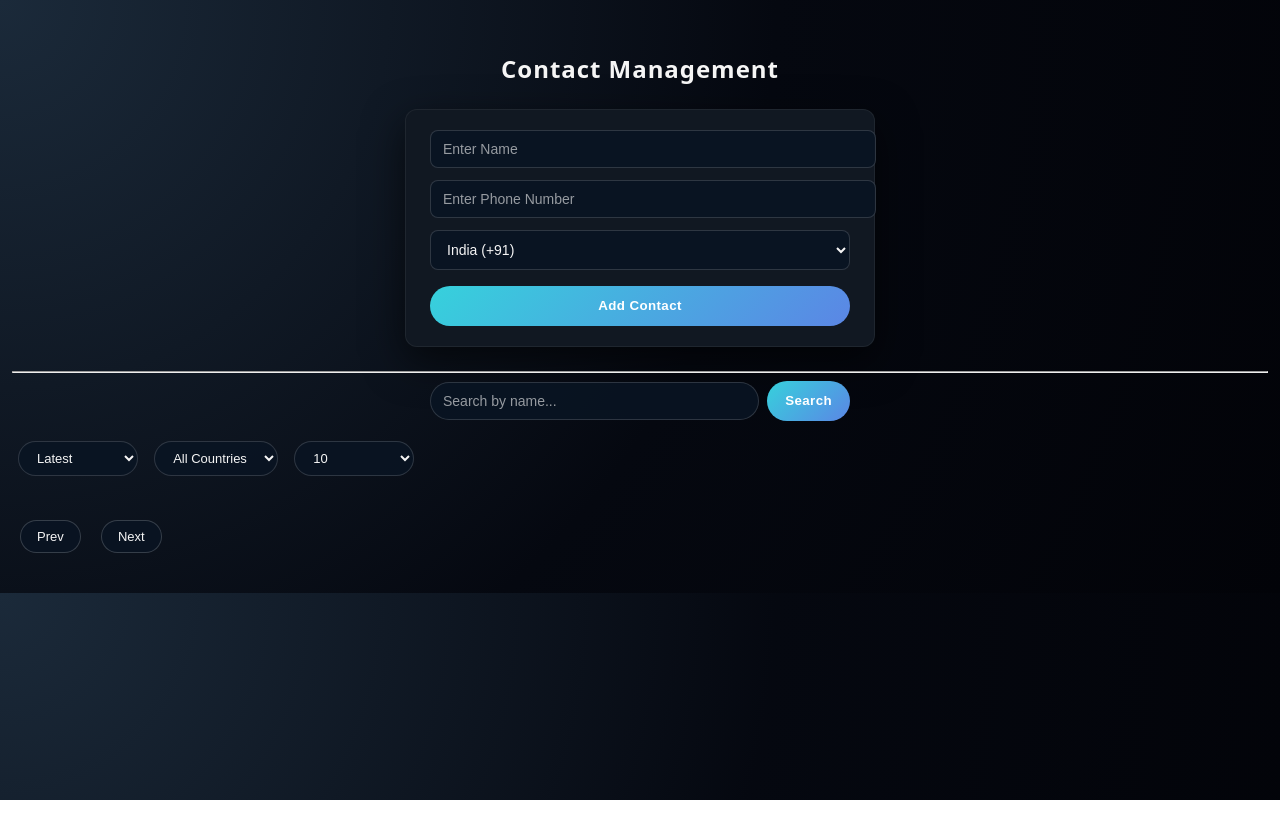
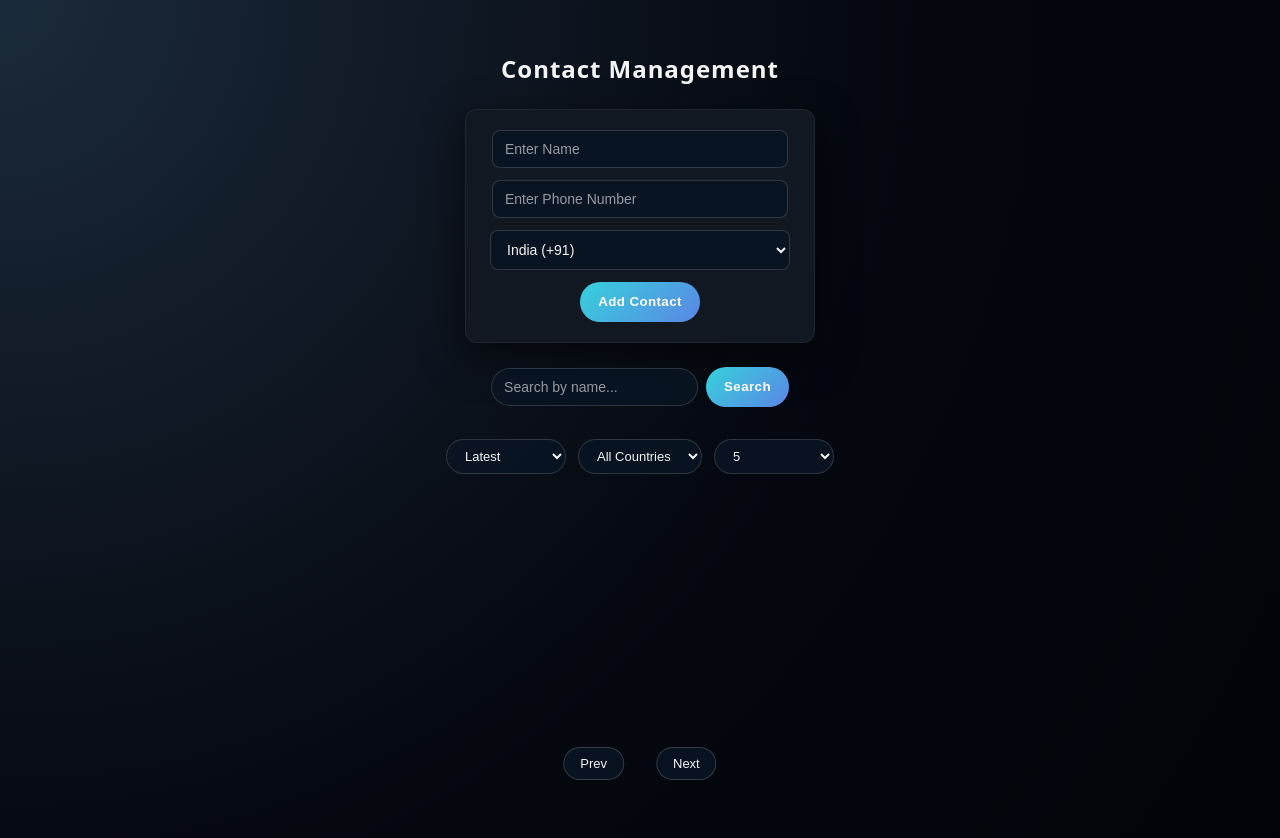
Before and after one commit to devika1234982/CONTACT_MANAGEMENT_APP, a website: page public/index.html in a window 1280 px wide. Before the commit the page ends 800 px from the top, so only its background shows below. Drawn offline with Linux system fonts and the light colour scheme; no server answers.

Commit message:
completed

```diff
--- a/public/index.html
+++ b/public/index.html
@@ -14,7 +14,7 @@
   <!-- Add Contact Form -->
   <form id="contactForm">
     <input type="text" id="name" placeholder="Enter Name" required />
-    <input type="text" id="phone" placeholder="Enter Phone Number" required />
+    <input type="text" id="phone" placeholder="Enter Phone Number" maxlength="10" required />
 
     <select id="countryCode">
       <option value="+91">India (+91)</option>
@@ -24,7 +24,7 @@
     <button type="submit">Add Contact</button>
   </form>
 
-  <hr />
+  <!-- <hr /> -->
 
   <!-- Search bar -->
   <div id="searchBar">
@@ -33,6 +33,7 @@
   </div>
 
   <!-- Filter -->
+  <div id="filtersContainer">
     <select id="sort">
       <option value="latest">Latest</option>
       <option value="old">Old</option>
@@ -45,17 +46,20 @@
     </select>
 
     <select id="limit">
-    <option value="5">10</option>
-    <option value="10">20</option>
+      <option value="5">5</option>
+      <option value="10">10</option>
     </select>
+  </div>
 
   <!-- Contacts List -->
   <div id="contacts"></div>
 
   <!-- Pagination -->
+  <div id="paginationContainer">
     <button id="prev">Prev</button>
     <span id="page"></span>
     <button id="next">Next</button>
+  </div>
 
   <script src="script.js"></script>
 </body>
--- a/public/script.js
+++ b/public/script.js
@@ -1,5 +1,6 @@
 let page = 1;
 let editId = null;
+
 
 // fetch contacts
 async function fetchContacts() {
@@ -9,7 +10,7 @@ async function fetchContacts() {
   const search = document.getElementById("searchInput").value;
 
   const res = await fetch(
-    `/api/contacts?page=${page}&limit=${limit}&sort=${sort}&countryCode=${country}&search=${search}`
+    `/api/contacts?page=${page}&limit=${limit}&sort=${sort}&countryCode=${encodeURIComponent(country)}&search=${encodeURIComponent(search)}`
   );
 
   const data = await res.json();
@@ -61,6 +62,15 @@ document.getElementById("contactForm").addEventListener("submit", async (e) => {
     alert("Please fill all fields");
     return;
   }
+
+
+  if (countryCode === "+91") {
+  if (!/^[6-9][0-9]{9}$/.test(phone)) {
+    alert("Indian number must be 10 digits and start with 6–9");
+    return;
+  }
+}
+
 
   // EDIT MODE
   if (editId) {
@@ -151,4 +161,24 @@ document.getElementById("prev").onclick = () => {
   }
 };
 
+const phoneInput = document.getElementById("phone");
+
+phoneInput.addEventListener("input", () => {
+  // allow only digits
+  phoneInput.value = phoneInput.value.replace(/[^0-9]/g, "");
+
+  // prevent more than 10 digits
+  if (phoneInput.value.length > 10) {
+    phoneInput.value = phoneInput.value.slice(0, 10);
+  }
+
+  // alert if starts with 0
+  if (phoneInput.value.length === 1 && phoneInput.value[0] === "0") {
+    alert("Phone number cannot start with 0");
+    phoneInput.value = "";
+  }
+});
+
+
+
 fetchContacts();
--- a/public/style.css
+++ b/public/style.css
@@ -1,9 +1,14 @@
 body {
   margin: 0;
-  padding: 32px 12px 40px;
+  padding: 32px 12px 80px;
   font-family: system-ui, -apple-system, BlinkMacSystemFont, "Segoe UI", sans-serif;
   background: radial-gradient(circle at top left, #1b2a3a 0, #050810 55%, #020308 100%);
   color: #f5f5f5;
+  display: flex;
+  flex-direction: column;
+  align-items: center;
+  min-height: 100vh;
+  position: relative;
 }
 
 h2 {
@@ -13,6 +18,8 @@ h2 {
   letter-spacing: 0.04em;
 }
 
+
+
 /* Search bar */
 #searchBar {
   max-width: 420px;
@@ -21,6 +28,7 @@ h2 {
   gap: 8px;
   align-items: center;
 }
+
 
 #searchInput {
   flex: 1;
@@ -76,6 +84,7 @@ form {
   border-radius: 12px;
   max-width: 420px;
   margin: 0 auto 24px;
+  width: 300px;
   box-shadow: 0 14px 40px rgba(0, 0, 0, 0.6);
   border: 1px solid rgba(255, 255, 255, 0.06);
   display: flex;
@@ -95,6 +104,13 @@ form select {
   font-size: 14px;
   outline: none;
   transition: border-color 0.2s ease, box-shadow 0.2s ease, background-color 0.2s ease;
+}
+
+/* Reduce width of name and phone inputs */
+form input#name,
+form input#phone {
+  width: 90%;
+  margin: 0 auto;
 }
 
 form input::placeholder {
@@ -118,8 +134,9 @@ form button {
   border-radius: 999px;
   font-weight: 600;
   letter-spacing: 0.03em;
-  margin: 4px 0 0;
-  width: 100%;
+  /* margin: 4px 30px 0; */
+  margin:auto;
+  width: 40%;
   transition: transform 0.12s ease, box-shadow 0.12s ease, filter 0.12s ease;
 }
 
@@ -134,7 +151,17 @@ form button:active {
   box-shadow: 0 4px 12px rgba(91, 134, 229, 0.4);
 }
 
-/* Filters row */
+/* Filters container - centered below search bar */
+#filtersContainer {
+  display: flex;
+  justify-content: center;
+  align-items: center;
+  gap: 12px;
+  margin: 12px 0 24px;
+  flex-wrap: wrap;
+}
+
+/* Filters row - centered below search bar in one line */
 #sort,
 #country,
 #limit {
@@ -143,12 +170,13 @@ form button:active {
   border-radius: 999px;
   border: 1px solid rgba(255, 255, 255, 0.15);
   padding: 8px 14px;
-  margin: 0 6px 20px;
+  margin: 0;
   min-width: 120px;
   font-size: 13px;
   outline: none;
   transition: border-color 0.2s ease, box-shadow 0.2s ease, background-color 0.2s ease;
 }
+
 
 #sort:focus,
 #country:focus,
@@ -239,7 +267,22 @@ form button:active {
   box-shadow: none;
 }
 
-/* Pagination */
+/* Pagination container - centered at bottom of page */
+#paginationContainer {
+  display: flex;
+  justify-content: center;
+  align-items: center;
+  gap: 16px;
+  margin-top: auto;
+  padding-top: 24px;
+  position: fixed;
+  bottom: 20px;
+  left: 50%;
+  transform: translateX(-50%);
+  z-index: 10;
+}
+
+/* Pagination buttons and page indicator */
 #prev,
 #next {
   background: rgba(9, 20, 35, 0.9);
@@ -249,7 +292,7 @@ form button:active {
   padding: 8px 16px;
   font-size: 13px;
   cursor: pointer;
-  margin: 0 8px;
+  margin: 0;
   transition: background 0.15s ease, border-color 0.15s ease, transform 0.1s ease;
 }
 
@@ -263,6 +306,8 @@ form button:active {
 #page {
   font-size: 13px;
   opacity: 0.8;
+  margin: 0;
+  white-space: nowrap;
 }
 
 /* Small screens */
@@ -271,11 +316,14 @@ form button:active {
     padding: 20px 10px 28px;
   }
 
+  #filtersContainer {
+    flex-direction: column;
+    gap: 8px;
+  }
+
   #sort,
   #country,
   #limit {
-    display: block;
-    margin: 0 auto 12px;
     width: 100%;
     max-width: 420px;
   }
```
Also changed, not shown: controllers/contactController.js (+7 -4 lines), 1 other file. Lines whose indentation alone changed are shown as unchanged.
